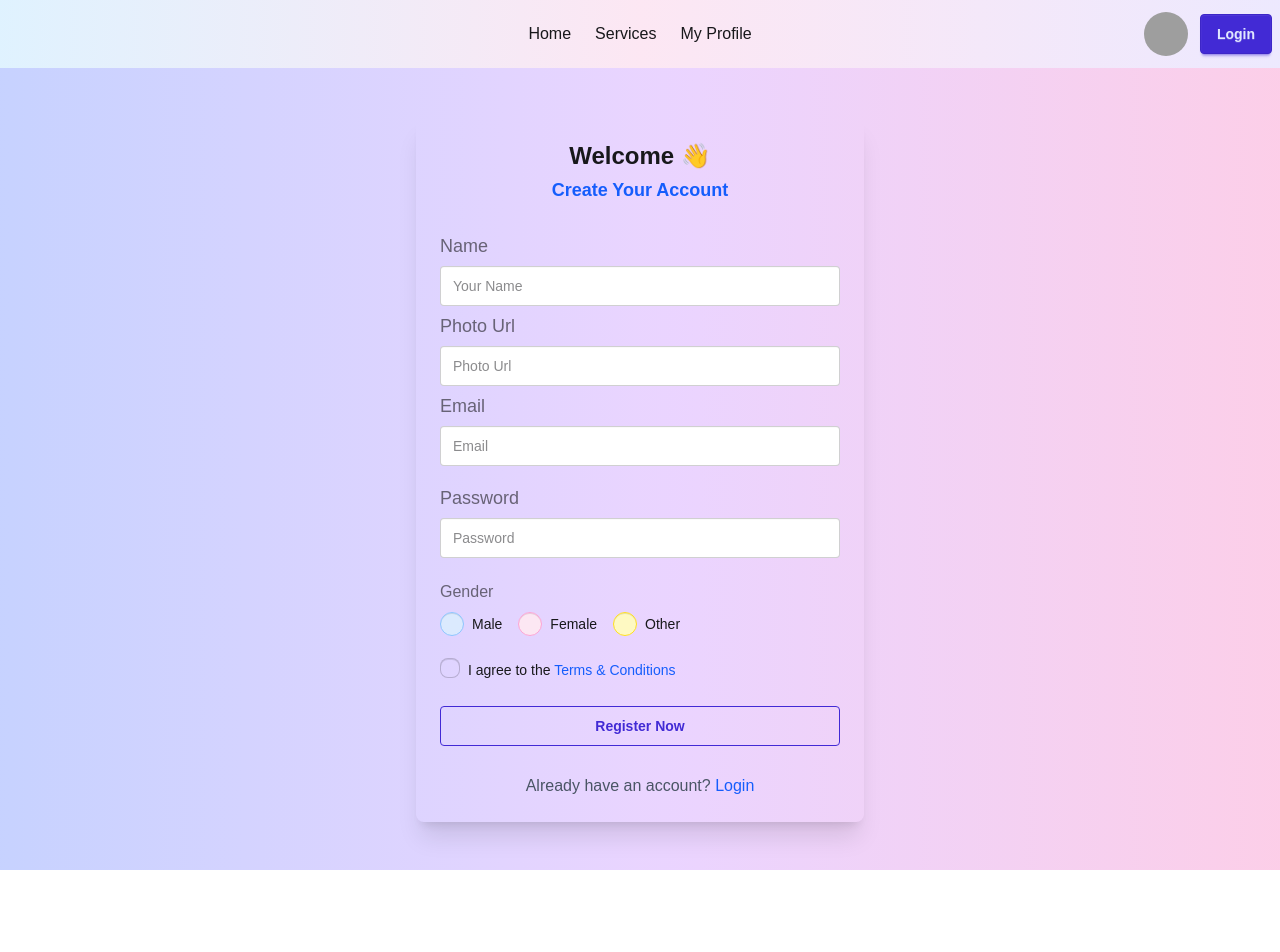
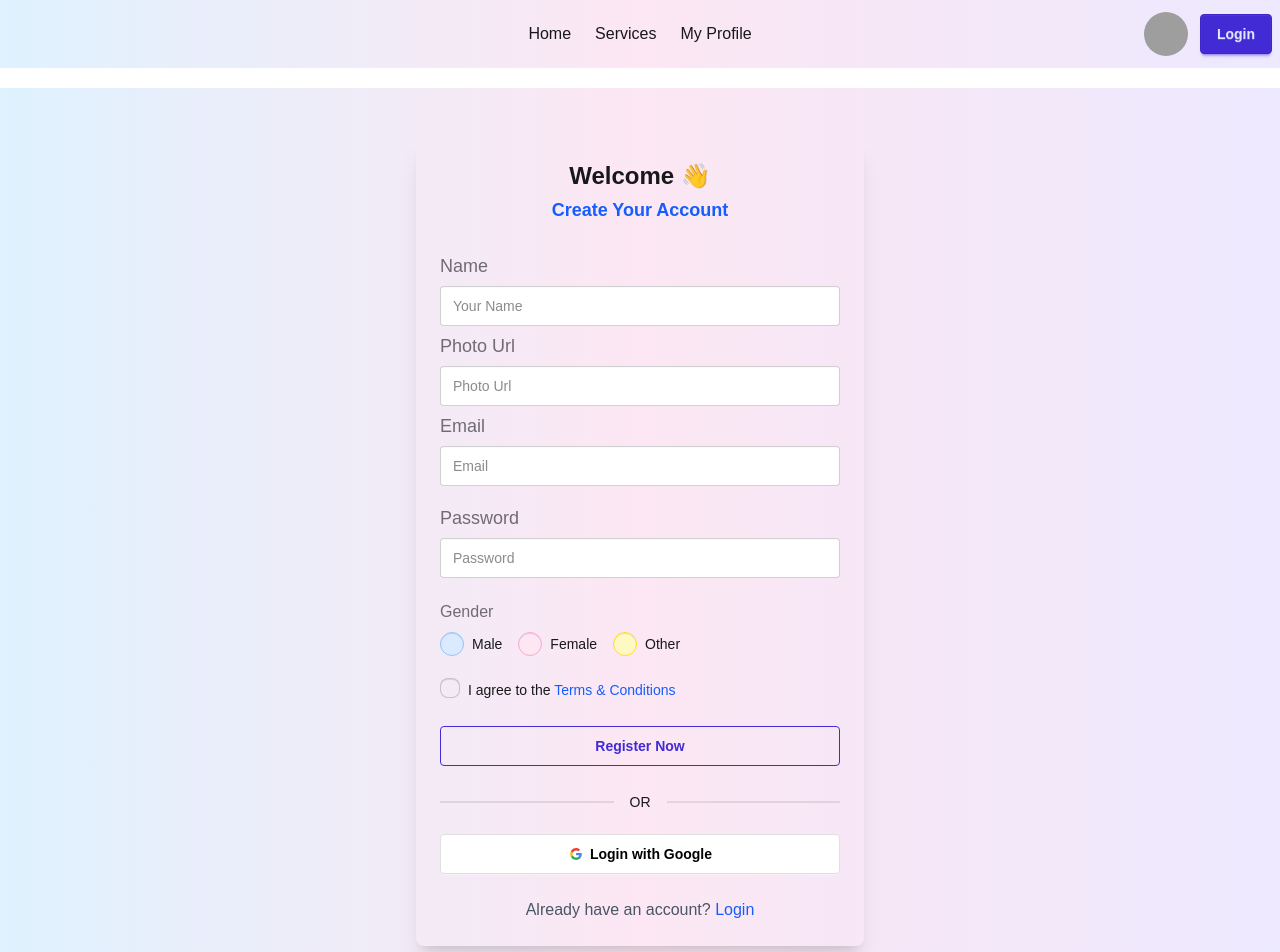
Before and after one commit to shamim1202/warmpaws, a React (Vite) app: page /auth/register in a window 1280 px wide. Shown: the top 952 px of the page. Before the commit the page ends 870 px from the top, so only its background shows below. Built offline with nearby package versions, Linux system fonts and the light colour scheme; no server answers; grey boxes are pictures that could not be loaded.

Commit message:
update code

```diff
--- a/src/components/PopularServices/PopularServices.jsx
+++ b/src/components/PopularServices/PopularServices.jsx
@@ -17,7 +17,7 @@ const PopularServices = ({ services }) => {
           {topServices.map((service) => (
             <div
               key={service.serviceId}
-              className="bg-base-100 rounded-xl border border-base-200 shadow-sm hover:shadow-lg hover:scale-[1.02] transition-all duration-300 overflow-hidden bg-linear-to-r from-sky-100 via-pink-100 to-violet-100"
+              className="rounded-xl border border-base-200 shadow-sm hover:shadow-lg hover:scale-[1.02] transition-all duration-300 overflow-hidden bg-linear-to-r from-sky-50 via-pink-50 to-violet-50"
             >
               <img
                 src={service.image}
--- a/src/components/ServiceCard/ServiceCard.jsx
+++ b/src/components/ServiceCard/ServiceCard.jsx
@@ -12,12 +12,12 @@ const ServiceCard = ({ service }) => {
     category,
   } = service;
   return (
-    <div className="card bg-base-100 shadow-md hover:shadow-xl transition rounded-lg overflow-hidden">
+    <div className="card bg-base-100 rounded-lg shadow-sm hover:shadow-lg hover:scale-[1.02] transition-all duration-300 overflow-hidden">
       {/* Image */}
       <img src={image} alt={serviceName} className="w-full h-56 object-cover" />
 
       {/* ----------------- Card content ------------------- */}
-      <div className="p-3 md:p-6 flex flex-col gap-2 md:gap-4 h-full bg-linear-to-r from-sky-100 via-pink-100 to-violet-100">
+      <div className="p-3 md:p-6 flex flex-col gap-2 md:gap-4 h-full bg-linear-to-r from-sky-50 via-pink-50 to-violet-50 ">
         <div>
           <h3 className="md:text-xl font-semibold mb-2">{serviceName}</h3>
 
--- a/src/components/WinterCareTips/WinterCareTips.jsx
+++ b/src/components/WinterCareTips/WinterCareTips.jsx
@@ -35,7 +35,7 @@ const WinterCareTips = () => {
   ];
 
   return (
-    <div className="md:my-10 md:px-4 bg-linear-to-r from-sky-200 via-pink-200 to-violet-200">
+    <div className="md:my-10 md:px-4 bg-linear-to-r from-sky-100 via-pink-100 to-violet-100">
       <section className="max-w-7xl mx-auto px-4 md:px-0 py-8">
         <h2 className="text-xl md:text-4xl font-bold text-center mb-4 md:mb-6">
           Winter Care Tips for Your Pets 💡
--- a/src/layouts/AuthLayout.jsx
+++ b/src/layouts/AuthLayout.jsx
@@ -1,13 +1,13 @@
-import { Outlet } from 'react-router';
-import NavBar from '../components/NavBar/NavBar';
+import { Outlet } from "react-router";
+import NavBar from "../components/NavBar/NavBar";
 
 const AuthLayout = () => {
   return (
     <div className="max-w-7xl mx-auto">
-            <header>
+      <header className="md:mb-5">
         <NavBar></NavBar>
       </header>
-            <main className="bg-linear-to-r from-indigo-200 via-purple-200 to-pink-200">
+      <main className="bg-linear-to-r from-sky-100 via-pink-100 to-violet-100">
         <Outlet></Outlet>
       </main>
     </div>
--- a/src/pages/Register/Register.jsx
+++ b/src/pages/Register/Register.jsx
@@ -1,14 +1,16 @@
 import { useContext, useState } from "react";
 import toast from "react-hot-toast";
-import { Link, useNavigate } from "react-router";
+import { Link, useLocation, useNavigate } from "react-router";
 import PageLoader from "../../components/PageLoader/PageLoader";
 import { AuthContext } from "../../providers/AuthProvider";
 
 const Register = () => {
-  const {  setUser, createUser, updateUser, loading, setLoading } = useContext(AuthContext);
+  const { setUser, createUser, updateUser, loading, setLoading, googleSignIn } =
+    useContext(AuthContext);
   const [nameError, setNameError] = useState("");
   const [passwordError, setPasswordError] = useState("");
   const navigate = useNavigate();
+  const location = useLocation();
 
   const handleRegister = (e) => {
     e.preventDefault();
@@ -64,6 +66,21 @@ const Register = () => {
         setLoading(false);
       });
   };
+
+  const handleGoogleLogin = () => {
+    googleSignIn()
+      .then((result) => {
+        const user = result.user;
+        setUser(user);
+        toast.success(`Welcome back, ${user.displayName || "Guest!"} 👋`);
+        navigate(`${location.state ? location.state : "/"}`);
+      })
+      .then((err) => {
+        const message = err.message;
+        toast.error(`${message}, Login failed! Please try again.`);
+      });
+  };
+
   return (
     <div className="py-6 md:py-12 flex flex-col items-center justify-center  px-4">
       {/* ---- Login Card ---- */}
@@ -197,6 +214,43 @@ const Register = () => {
             </button>
           </fieldset>
 
+          <div className="divider">OR</div>
+
+          {/* --------- Google ---------- */}
+          <button
+            onClick={handleGoogleLogin}
+            className="btn bg-white text-black border border-[#dfdfdf] hover:shadow transition-all duration-300"
+          >
+            <svg
+              aria-label="Google logo"
+              width="16"
+              height="16"
+              xmlns="http://www.w3.org/2000/svg"
+              viewBox="0 0 512 512"
+            >
+              <g>
+                <path d="m0 0H512V512H0" fill="#fff"></path>
+                <path
+                  fill="#34a853"
+                  d="M153 292c30 82 118 95 171 60h62v48A192 192 0 0190 341"
+                ></path>
+                <path
+                  fill="#4285f4"
+                  d="m386 400a140 175 0 0053-179H260v74h102q-7 37-38 57"
+                ></path>
+                <path
+                  fill="#fbbc02"
+                  d="m90 341a208 200 0 010-171l63 49q-12 37 0 73"
+                ></path>
+                <path
+                  fill="#ea4335"
+                  d="m153 219c22-69 116-109 179-50l55-54c-78-75-230-72-297 55"
+                ></path>
+              </g>
+            </svg>
+            Login with Google
+          </button>
+
           {/* ---- Register Navigation ---- */}
           <p className="text-center text-sm md:text-base text-gray-600 mt-2 md:mt-4">
             Already have an account?{" "}
--- a/src/pages/Services/Services.jsx
+++ b/src/pages/Services/Services.jsx
@@ -9,7 +9,7 @@ const Services = () => {
       <h2 className="text-xl md:text-4xl font-bold text-center mb-4 md:mb-6">
         Our Trusted Pet Care Services 🐾
       </h2>
-      <div className="grid grid-cols-1 md:grid-cols-2 lg:grid-cols-3 gap-4 md:gap-6">
+      <div className="grid grid-cols-1 md:grid-cols-3 gap-4 md:gap-6">
         {services.map((service) => (
           <ServiceCard key={service.serviceId} service={service}></ServiceCard>
         ))}
```
Lines whose indentation alone changed are shown as unchanged.
